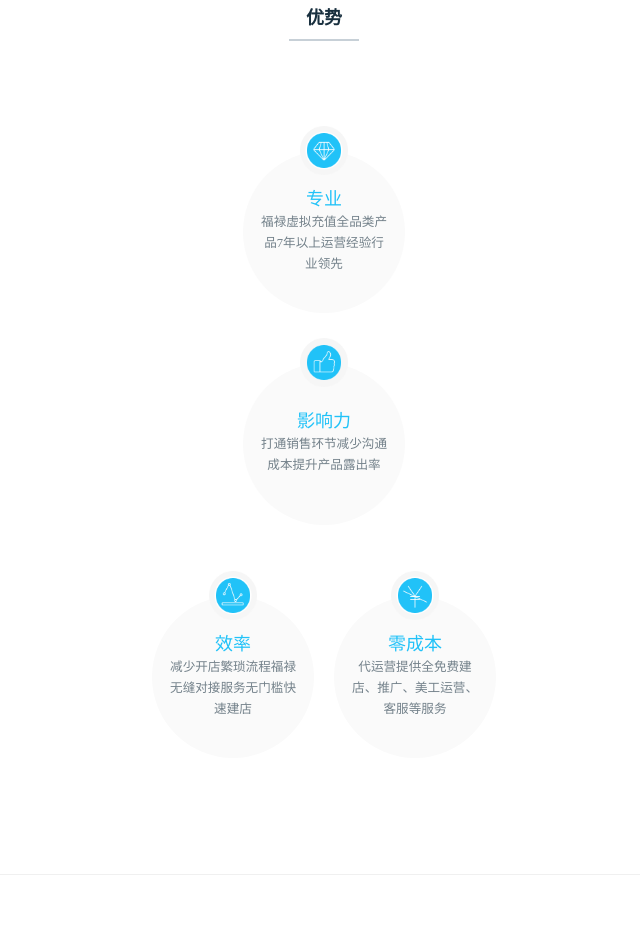
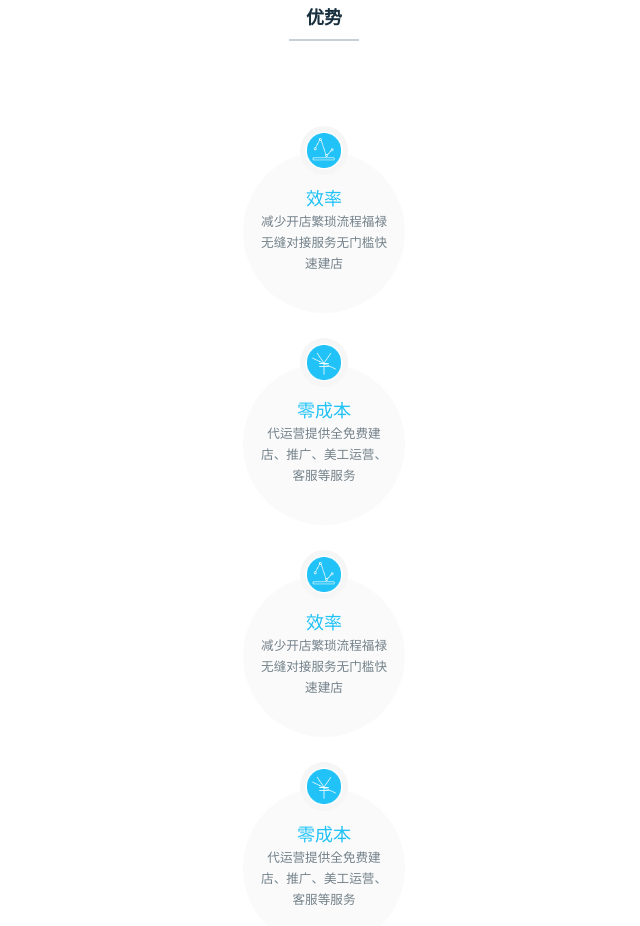
Before and after one commit to ManyDai/fuluh5, a plain HTML site: page methodgamep2.html in a window 1280 px wide. Shown: the part 1318-2244 px from the top of the page, without its empty margins (316-956 px from the left). Drawn offline with Linux system fonts and the light colour scheme.

Commit message:
Update methodgamep2.html

```diff
--- a/methodgamep2.html
+++ b/methodgamep2.html
@@ -120,18 +120,18 @@
 	 		<div class="method-game-p2-best-wrap">
 	 			<div class="method-game-p2-best relative left">
 	 				<div class="bi">
-	 					<img src="img/pr1.png" alt="" class="method-game-p2-best-icon absolute">
-		 				<p class="chui">专业</p>
-		 				<p>福禄虚拟充值全品类产品7年以上运营经验行业领先</p>
+	 					<img src="img/pr3.png" alt="" class="method-game-p2-best-icon absolute">
+		 				<p class="chui">效率</p>
+		 				<p>减少开店繁琐流程福禄无缝对接服务无门槛快速建店</p>
 	 				</div>
 	 			</div>
 	 			<div class="method-game-p2-best relative left">
 	 				<div class="bi">
-	 					<img src="img/pr2.png" alt="" class="method-game-p2-best-icon absolute">
-		 				<p class="chui">影响力</p>
-		 				<p>打通销售环节减少沟通成本提升产品露出率</p>
+	 					<img src="img/pr4.png" alt="" class="method-game-p2-best-icon absolute">
+		 				<p class="chui">零成本</p>
+		 				<p>代运营提供全免费建店、推广、美工运营、客服等服务</p>
 	 				</div>
-	 			</div><br>
+	 			</div>
 	 			<div class="method-game-p2-best relative left">
 	 				<div class="bi">
 	 					<img src="img/pr3.png" alt="" class="method-game-p2-best-icon absolute">
```
